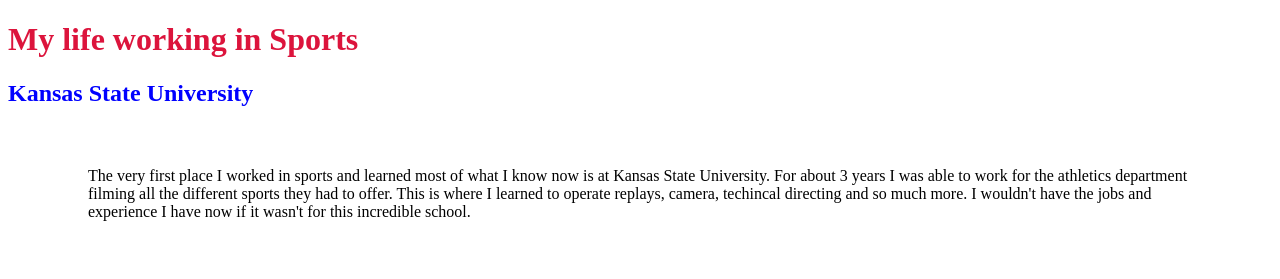
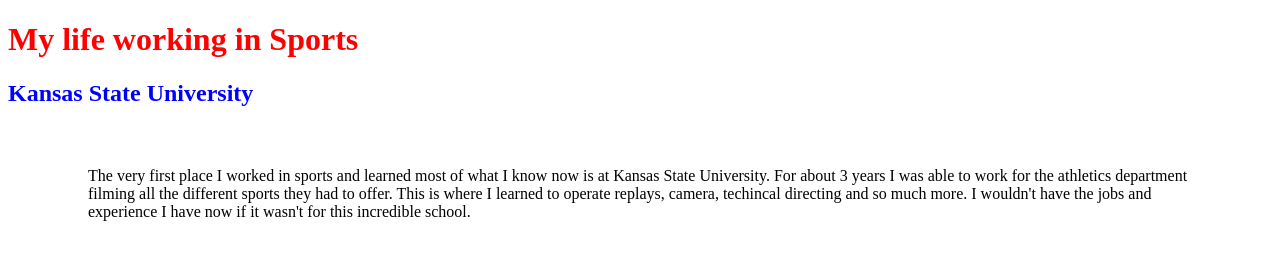
Before and after one commit to KC-LC101-June-22/js-assignment-4-html-me-something-afinster11, a website: page index.html in a window 1280 px wide. Shown: the top 279 px of the page. Drawn offline with Linux system fonts and the light colour scheme.

Commit message:
final edits

```diff
--- a/index.html
+++ b/index.html
@@ -5,7 +5,7 @@
    </head>
    <body>
       <main>
-         <h1 id = "title">My life working in Sports </h1>
+         <h1 id = "mainHeading">My life working in Sports </h1>
 
          <article>
          <h2>Kansas State University</h2>
@@ -62,6 +62,14 @@
          <footer>Chiefs Logo</footer>
          </div>
          </article>
+
+         <article>
+            <div class="funParagraph">
+            <p>
+               I hope you enjoyed a little history about me, thanks for reading. Until next time!
+            </p>
+            </div>
+         </article>
          </main><!-- Write your HTML in this file! -->
    </body>
 </html>
--- a/styles.css
+++ b/styles.css
@@ -4,6 +4,11 @@
     margin-bottom: 60px;
     margin-right: 80px;
     margin-left: 80px;
+  }
+
+  body {
+    margin: 8;
+    display: block;
   }
 
   img {
@@ -28,6 +33,6 @@
     color: purple;
   }
 
-  #title {
-    color: crimson;
+  #mainHeading {
+    color: red;
   }
```
